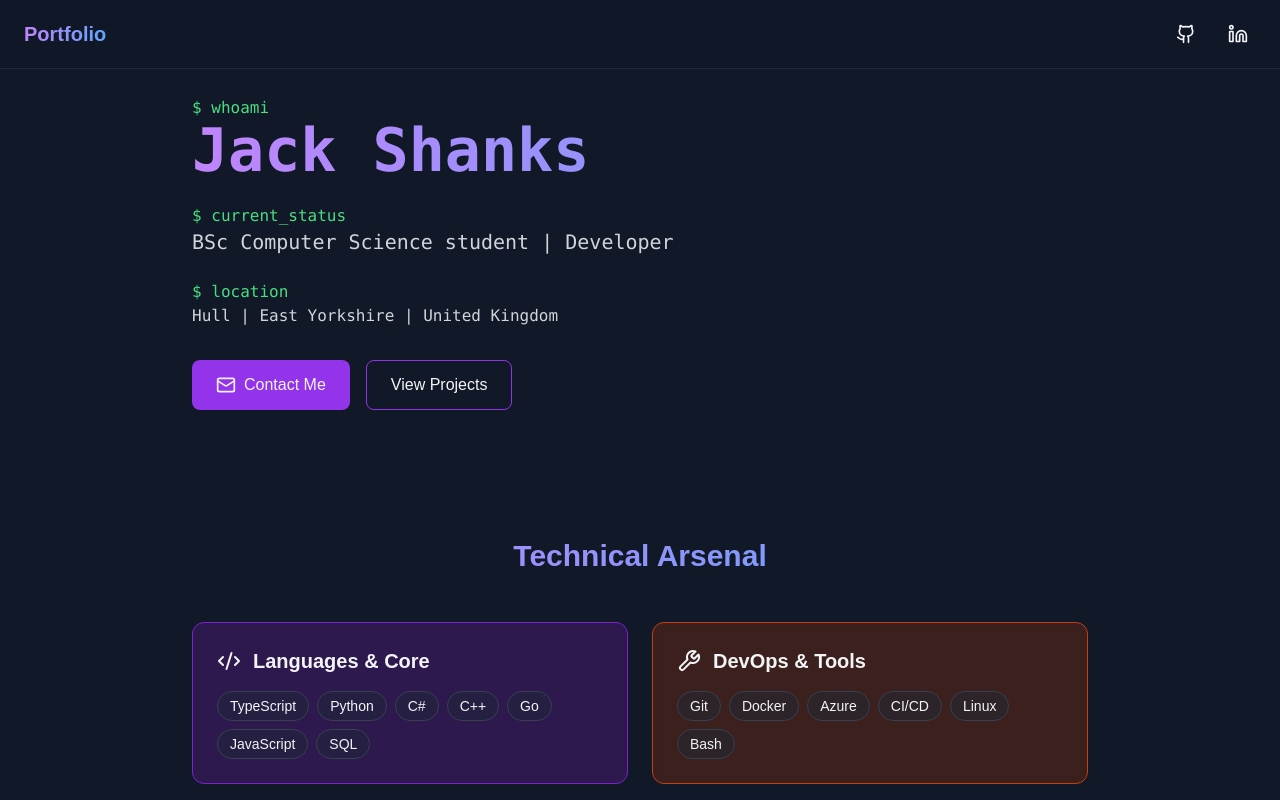
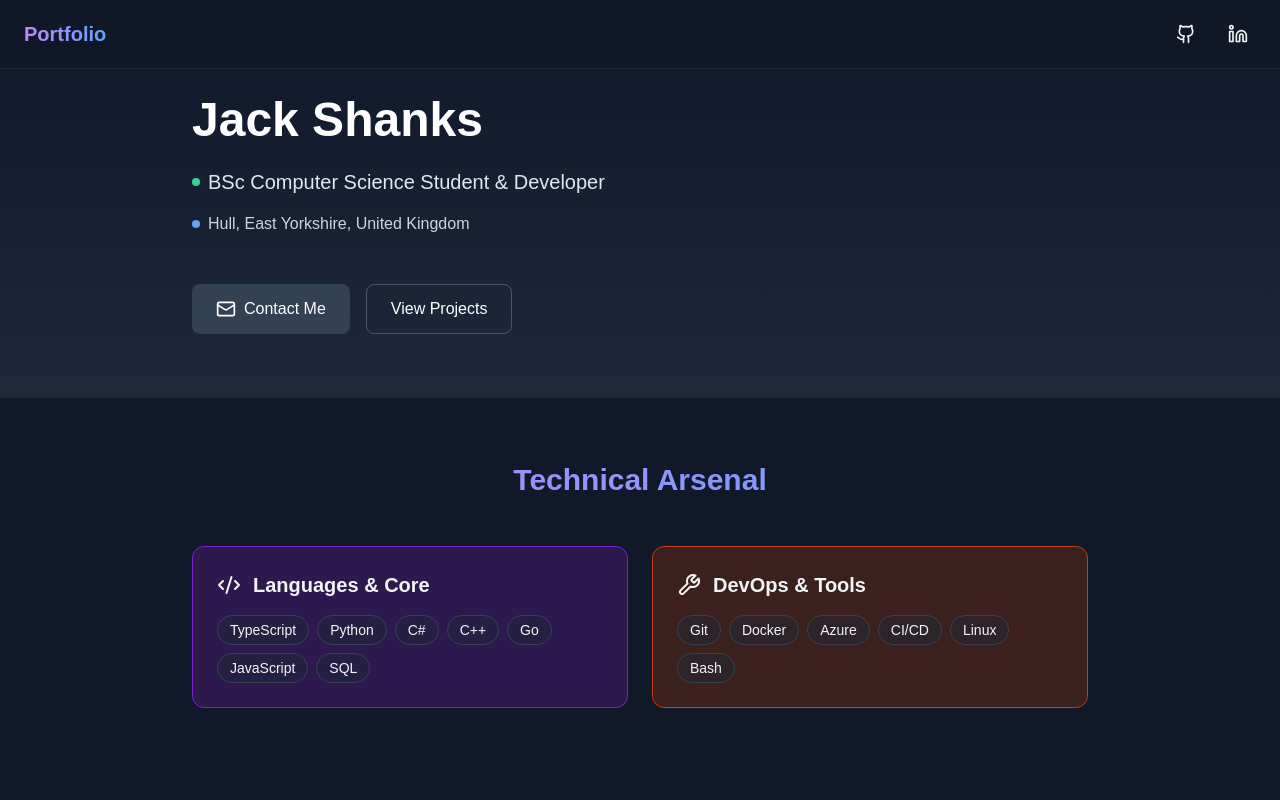
Before and after one commit to jackshanks/website, a Next.js app: page / in a window 1280 px wide. Shown: the top 800 px of the page. Built offline with nearby package versions, Linux system fonts and the light colour scheme.

Commit message:
feat!(home): Started on landing page

```diff
--- a/app/page.tsx
+++ b/app/page.tsx
@@ -46,7 +46,8 @@ const Portfolio = () => {
         {/* Navigation */}
         <nav className="fixed top-0 w-full bg-gray-900/80 backdrop-blur-sm z-50 border-b border-gray-800">
           <div className="container mx-auto px-6 py-4 flex justify-between items-center">
-          <span className="text-xl font-bold bg-gradient-to-r from-purple-400 to-blue-400 bg-clip-text text-transparent">
+          <span
+              className="text-xl font-bold bg-gradient-to-r from-purple-400 to-blue-400 bg-clip-text text-transparent">
             Portfolio
           </span>
             <div className="flex items-center gap-4">
@@ -54,43 +55,53 @@ const Portfolio = () => {
                  target="_blank"
                  rel="noopener noreferrer"
                  className="p-2 hover:text-purple-400 transition-colors">
-                <Github size={20} />
+                <Github size={20}/>
               </a>
               <a href="https://linkedin.com/in/jack-shanks-83a877204"
                  target="_blank"
                  rel="noopener noreferrer"
                  className="p-2 hover:text-purple-400 transition-colors">
-                <Linkedin size={20} />
+                <Linkedin size={20}/>
               </a>
             </div>
           </div>
         </nav>
 
         {/* Hero Section with Terminal Effect */}
-        <header className="pt-24 pb-16 px-6">
+        <header className="bg-gradient-to-b from-slate-900 to-slate-800 pt-24 pb-16 px-6">
           <div className="container mx-auto max-w-4xl">
-            <div className="mb-8 font-mono">
-              <div className="text-green-400">$ whoami</div>
-              <h1 className="text-5xl md:text-6xl font-bold mb-6 bg-gradient-to-r from-purple-400 to-blue-400 bg-clip-text text-transparent">
+            <div className="mb-12">
+              <h1 className="text-4xl md:text-5xl font-bold mb-6 text-white">
                 Jack Shanks
               </h1>
-              <div className="text-green-400">$ current_status</div>
-              <p className="text-xl text-gray-300 mb-6">
-                BSc Computer Science student | Developer
-              </p>
-              <div className="text-green-400">$ location</div>
-              <p className="text-gray-300 mb-6">
-                Hull | East Yorkshire | United Kingdom
-              </p>
+              <div className="space-y-4">
+                <div className="flex items-center gap-2">
+                  <span className="w-2 h-2 bg-emerald-400 rounded-full"></span>
+                  <p className="text-xl text-slate-200">
+                    BSc Computer Science Student & Developer
+                  </p>
+                </div>
+                <div className="flex items-center gap-2">
+                  <span className="w-2 h-2 bg-blue-400 rounded-full"></span>
+                  <p className="text-slate-300">
+                    Hull, East Yorkshire, United Kingdom
+                  </p>
+                </div>
+              </div>
             </div>
-            <div className="flex gap-4">
-              <a href="mailto:jacklshanks@gmail.com"
-                 className="px-6 py-3 bg-purple-600 rounded-lg hover:bg-purple-700 transition-colors flex items-center gap-2">
-                <Mail size={20} />
-                Contact Me
+
+            <div className="flex flex-col sm:flex-row gap-4">
+              <a
+                  href="mailto:jacklshanks@gmail.com"
+                  className="inline-flex items-center justify-center gap-2 px-6 py-3 bg-slate-700 text-white rounded-lg hover:bg-slate-600 transition-colors duration-200"
+              >
+                <Mail size={20}/>
+                <span>Contact Me</span>
               </a>
-              <a href="#projects"
-                 className="px-6 py-3 border border-purple-600 rounded-lg hover:bg-purple-900/20 transition-colors">
+              <a
+                  href="#projects"
+                  className="inline-flex items-center justify-center px-6 py-3 border border-slate-600 text-white rounded-lg hover:bg-slate-700 transition-colors duration-200"
+              >
                 View Projects
               </a>
             </div>
@@ -162,13 +173,13 @@ const Portfolio = () => {
                     <div className="flex gap-4">
                       <a href={project.links.github}
                          className="flex items-center gap-2 text-gray-300 hover:text-purple-400 transition-colors">
-                        <Github size={20} />
+                        <Github size={20}/>
                         View Code
                       </a>
                       {project.links.live && (
                           <a href={project.links.live}
                              className="flex items-center gap-2 text-gray-300 hover:text-purple-400 transition-colors">
-                            <ExternalLink size={20} />
+                            <ExternalLink size={20}/>
                             Live Demo
                           </a>
                       )}
@@ -186,18 +197,18 @@ const Portfolio = () => {
               Let's Connect
             </h2>
             <p className="text-xl text-gray-300 mb-8">
-              I'm currently looking for new opportunities. Whether you have a question or just want to say hi,
-              I'll get back to you!
+              I am currently looking for new opportunities. Whether you have a question or just want to say hi,
+              I will get back to you!
             </p>
             <div className="flex justify-center gap-6">
               <a href="mailto:jacklshanks@gmail.com"
                  className="flex items-center gap-2 px-6 py-3 bg-purple-600 rounded-lg hover:bg-purple-700 transition-colors">
-                <Mail size={20} />
+                <Mail size={20}/>
                 Email Me
               </a>
               <a href="https://linkedin.com/in/yourusername"
                  className="flex items-center gap-2 px-6 py-3 border border-purple-600 rounded-lg hover:bg-purple-900/20 transition-colors">
-                <Linkedin size={20} />
+                <Linkedin size={20}/>
                 LinkedIn
               </a>
             </div>
```
